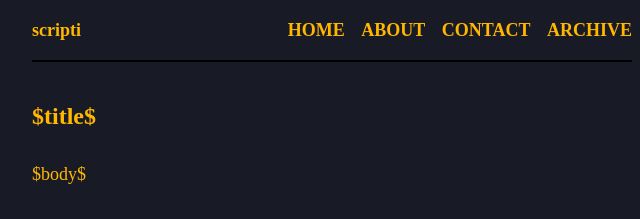
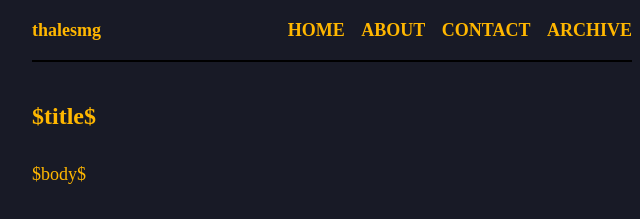
Before and after one commit to thalesmg/thalesmg.github.io, a plain HTML site: page site/templates/default.html in a window 1280 px wide. Shown: the top 219 px of the page, 308-948 px from the left. Drawn offline with Linux system fonts and the light colour scheme.

Commit message:
mais detalhes

```diff
--- a/site/templates/default.html
+++ b/site/templates/default.html
@@ -10,7 +10,7 @@
     <body>
         <header>
             <div class="logo">
-                <a href="/">scripti</a>
+                <a href="/">thalesmg</a>
             </div>
             <nav>
                 <a href="/">Home</a>
```
Also changed, not shown: 1 other file.
